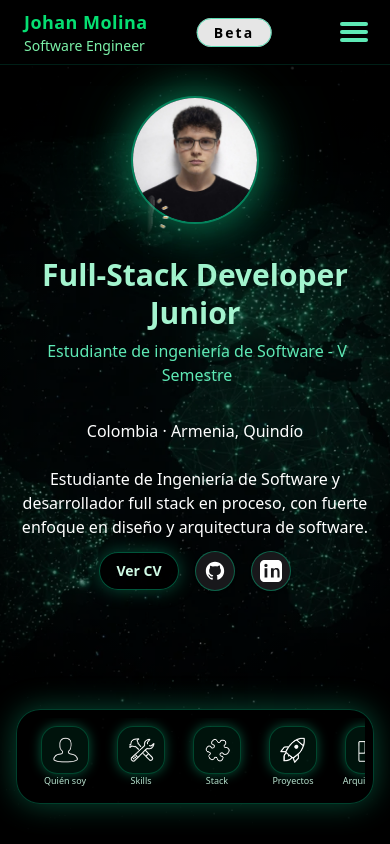
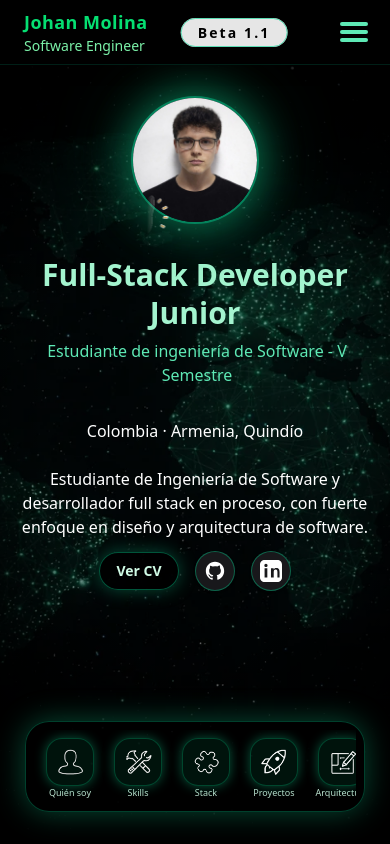
Before and after one commit to JohanM17/portafolio-app, a Next.js app: page / in a window 390 px wide. Built offline with nearby package versions, Linux system fonts and the light colour scheme.

Commit message:
chore: actualizar a Beta 1.2 con mejoras de SEO, UX y modo oscuro

```diff
--- a/app/page.tsx
+++ b/app/page.tsx
@@ -20,7 +20,7 @@ export default function Home() {
             {/* Fondo decorativo (solo en modo claro) */}
             <BackgroundDecorativo isDark={isDark} />
 
-            <main className="relative z-10 flex min-h-screen w-full flex-col gap-0 px-2 pt-0 pb-6 sm:gap-3 sm:px-4 sm:pt-1 sm:pb-8 md:gap-10 md:px-8 md:py-12 lg:px-12 lg:py-12">
+            <main className="relative z-10 flex min-h-screen w-full flex-col gap-0 px-2 pt-0 pb-8 sm:gap-3 sm:px-4 sm:pt-1 sm:pb-10 md:gap-10 md:px-8 md:py-12 lg:px-12 lg:py-12">
                 <Header compact={false} onShowInfoBeta={() => setShowInfoBeta(true)} />
 
                 {/* CONTENIDO MOBILE (Oculto en Desktop) */}
--- a/components/DockItem.tsx
+++ b/components/DockItem.tsx
@@ -18,7 +18,7 @@ export function DockItem({ title, icon, href, description, isDark = false }: Doc
         <Link
             href={href}
             aria-label={description ? `${title}: ${description}` : title}
-            className="group relative z-10 flex w-16 flex-col items-center gap-0 transition-transform duration-200 group-hover:z-20 py-2"
+            className="group relative z-10 flex w-14 flex-col items-center gap-0 transition-transform duration-200 group-hover:z-20 pt-2 pb-1"
         >
             {/* Bloque del icono, cambia estilo según modo oscuro */}
             <span
--- a/components/Header.tsx
+++ b/components/Header.tsx
@@ -54,7 +54,7 @@ export default function Header({ compact = false, showBack = false, onShowInfoBe
 
             {/* Bloque: Menú móvil (solo se ve en pantallas pequeñas) */}
             <div className="flex md:hidden">
-                <MobileMenu>
+                <MobileMenu isDark={isDark}>
                     <HomeButton isDark={isDark} />
                     <ThemeButton isDark={isDark} />
                     <LanguageButton isDark={isDark} />
--- a/components/components-header/MobileMenu.tsx
+++ b/components/components-header/MobileMenu.tsx
@@ -1,24 +1,44 @@
 // Menú hamburguesa para móvil
-import { useState } from "react";
+import { useState, useRef } from "react";
+import { useClickOutside } from "../../hooks/useClickOutside";
 
 // Componente que muestra el menú móvil cuando se abre
-export default function MobileMenu({ children }: { children: React.ReactNode }) {
+export default function MobileMenu({ children, isDark }: { children: React.ReactNode; isDark: boolean }) {
     const [open, setOpen] = useState(false); // Estado para abrir/cerrar el menú
+    const menuRef = useRef<HTMLDivElement>(null);
+
+    // Si el menú está abierto y se clickea fuera, se cierra
+    useClickOutside(menuRef, () => {
+        if (open) setOpen(false);
+    });
+
+    const barClass = `block w-7 h-1 rounded transition-all ${isDark ? "bg-white" : "bg-emerald-300"
+        }`;
+
     return (
-        <div className="relative">
+        <div className="relative" ref={menuRef}>
             {/* Botón hamburguesa para abrir/cerrar el menú */}
             <button
                 className="flex flex-col justify-center items-center w-10 h-10"
                 aria-label="Abrir menú"
                 onClick={() => setOpen((v) => !v)}
             >
-                <span className="block w-7 h-1 bg-emerald-300 rounded mb-1 transition-all" style={{ transform: open ? 'rotate(45deg) translateY(8px)' : 'none' }} />
-                <span className={`block w-7 h-1 bg-emerald-300 rounded mb-1 transition-all ${open ? 'opacity-0' : ''}`} />
-                <span className="block w-7 h-1 bg-emerald-300 rounded transition-all" style={{ transform: open ? 'rotate(-45deg) translateY(-8px)' : 'none' }} />
+                <span
+                    className={`${barClass} mb-1`}
+                    style={{ transform: open ? 'rotate(45deg) translateY(8px)' : 'none' }}
+                />
+                <span
+                    className={`${barClass} mb-1 ${open ? 'opacity-0' : ''}`}
+                />
+                <span
+                    className={barClass}
+                    style={{ transform: open ? 'rotate(-45deg) translateY(-8px)' : 'none' }}
+                />
             </button>
             {/* Menú desplegable con los botones, solo si está abierto */}
             {open && (
-                <div className="absolute right-0 mt-2 w-40 rounded-lg bg-black/95 border border-emerald-700 shadow-lg flex flex-col z-50 animate-fade-in">
+                <div className={`absolute right-0 mt-2 w-40 rounded-lg border shadow-lg flex flex-col z-50 animate-fade-in ${isDark ? "bg-black/95 border-white/40" : "bg-black/95 border-emerald-700"
+                    }`}>
                     {children}
                 </div>
             )}
--- a/components/components-header/VersionBadge.tsx
+++ b/components/components-header/VersionBadge.tsx
@@ -9,7 +9,7 @@ export default function VersionBadge({ isDark }: { isDark: boolean }) {
                 className={`bg-white/90 text-black font-bold rounded-full px-4 py-1 shadow-lg text-sm tracking-widest border ${isDark ? 'border-white' : 'border-emerald-400/60'}`}
                 style={{ letterSpacing: '0.15em' }}
             >
-                Beta
+                Beta 1.1
             </span>
         </div>
     );
--- a/components/components-home/AppDock.tsx
+++ b/components/components-home/AppDock.tsx
@@ -8,8 +8,8 @@ type AppDockProps = {
 
 export function AppDock({ isDark }: AppDockProps) {
     return (
-        <section className="mt-auto w-full px-2 pb-4">
-            <div className={`relative mx-auto w-full max-w-5xl rounded-3xl border p-2 ${isDark ? 'bg-black/80 border-white/20' : 'bg-black/80 border-emerald-400/30 shadow-[0_0_30px_rgba(16,185,129,0.4)]'
+        <section className="mt-auto w-full px-2 pb-0 md:-mb-2">
+            <div className={`relative mx-auto w-fit max-w-[95%] rounded-3xl border p-2 md:pt-1.5 md:pb-0 ${isDark ? 'bg-black/80 border-white/20' : 'bg-black/80 border-emerald-400/30 shadow-[0_0_30px_rgba(16,185,129,0.4)]'
                 }`}>
                 {/* Contenedor con scroll horizontal en móvil, centrado en desktop */}
                 <div
--- a/lib/infoBeta.ts
+++ b/lib/infoBeta.ts
@@ -4,7 +4,7 @@
 export const infoBeta = {
     titulo: "Versión Beta",
     descripcion: [
-        "Esta es la primera versión beta del portafolio.",
+        "Esta es la versión beta 1.1 del portafolio.",
         "El Home fue diseñado con un estilo tipo launcher, integrando accesos visuales a las distintas secciones, foto de perfil y un header minimalista."
     ],
     items: [
```
